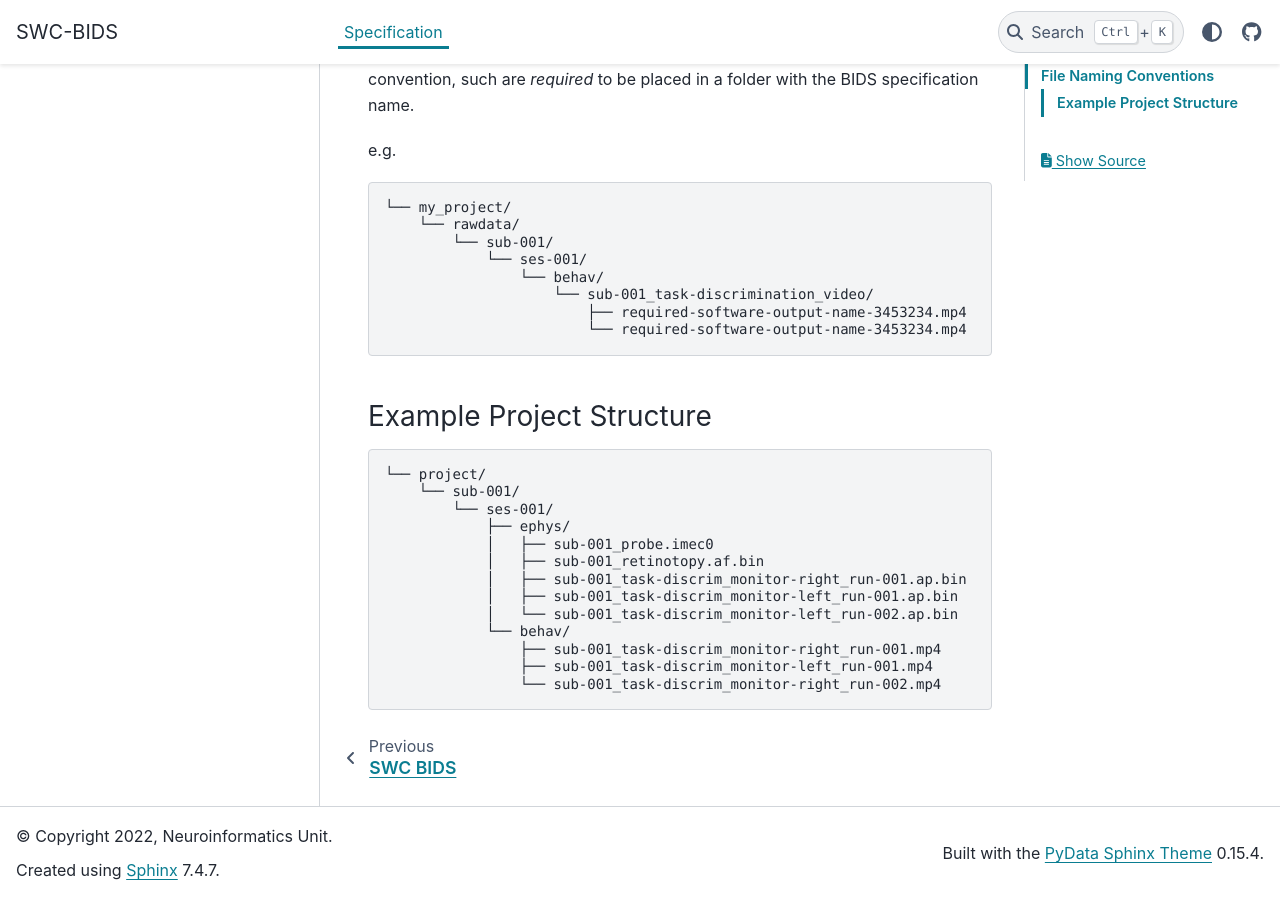
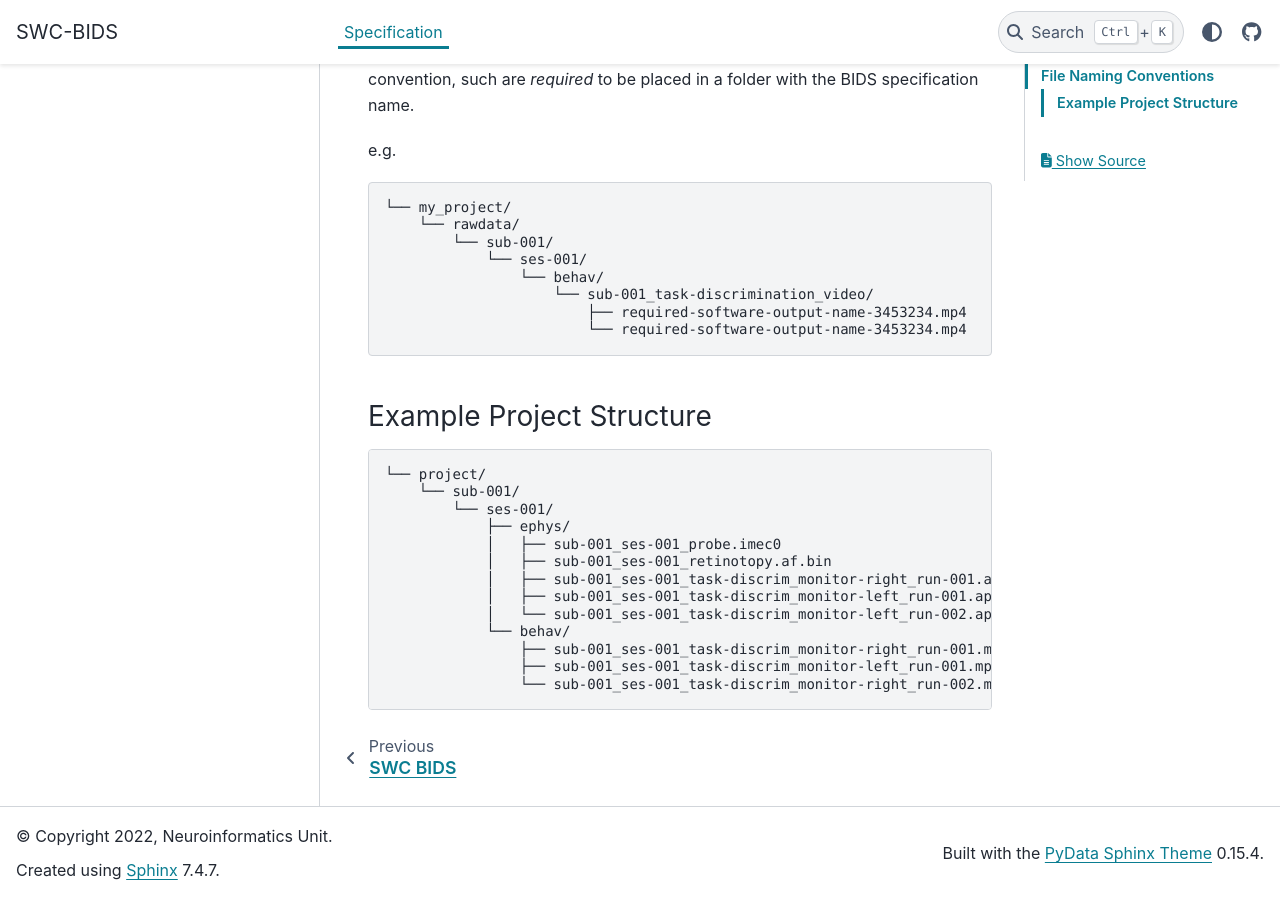
Before and after one commit to neuroinformatics-unit/NeuroBlueprint, a Sphinx documentation site: the page built from docs/source/specification.md, in a window 1280 px wide and 900 px high, scrolled down 2647 px. Built offline with Sphinx 7.4.7 and the PyData theme 0.15.4, drawn with Linux system fonts in a browser that asks for light colours; some of the changed text lies outside the part shown.

Commit message:
add examples using subject and session names in filenames

````diff
--- a/docs/source/specification.md
+++ b/docs/source/specification.md
@@ -60,22 +60,22 @@
     │   └── sub-001/
     │       ├── ses-001_id-5645332/
     │       │   ├── ephys/
-    │       │   │   ├── recording.bin
-    │       │   │   └── probe.imec0
+    │       │   │   ├── sub-001_ses-001_recording.bin
+    │       │   │   └── sub-001_ses-001_probe.imec0
     │       │   └── behav/
-    │       │       ├── camera_1.wav
-    │       │       └── responses.csv
+    │       │       ├── sub-001_ses-001_camera_1.wav
+    │       │       └── sub-001_ses-001_responses.csv
     │       └── histology/
     │           └── brain_image.tiff
     └── derivatives/
         └── sub-001/
             ├── ses-001_id-5645332/
             │   ├── ephys/
-            │   │   └── spike_sorted_data.mat
+            │   │   └── sub-001_ses-001_spike_sorted_data.mat
             │   └── behav/
-            │       └── tracking_results.csv
+            │       └── sub-001_ses-001_tracking_results.csv
             └── histology/
-                └── cell_counts.csv
+                └── sub-001_ses-001_cell_counts.csv
 ```
 
 ## File Naming Conventions
@@ -111,13 +111,13 @@
     └── sub-001/
         └── ses-001/
             ├── ephys/
-            │   ├── sub-001_probe.imec0
-            │   ├── sub-001_retinotopy.af.bin
-            │   ├── sub-001_task-discrim_monitor-right_run-001.ap.bin
-            │   ├── sub-001_task-discrim_monitor-left_run-001.ap.bin
-            │   └── sub-001_task-discrim_monitor-left_run-002.ap.bin
+            │   ├── sub-001_ses-001_probe.imec0
+            │   ├── sub-001_ses-001_retinotopy.af.bin
+            │   ├── sub-001_ses-001_task-discrim_monitor-right_run-001.ap.bin
+            │   ├── sub-001_ses-001_task-discrim_monitor-left_run-001.ap.bin
+            │   └── sub-001_ses-001_task-discrim_monitor-left_run-002.ap.bin
             └── behav/
-                ├── sub-001_task-discrim_monitor-right_run-001.mp4
-                ├── sub-001_task-discrim_monitor-left_run-001.mp4
-                └── sub-001_task-discrim_monitor-right_run-002.mp4
+                ├── sub-001_ses-001_task-discrim_monitor-right_run-001.mp4
+                ├── sub-001_ses-001_task-discrim_monitor-left_run-001.mp4
+                └── sub-001_ses-001_task-discrim_monitor-right_run-002.mp4
 ```
````
